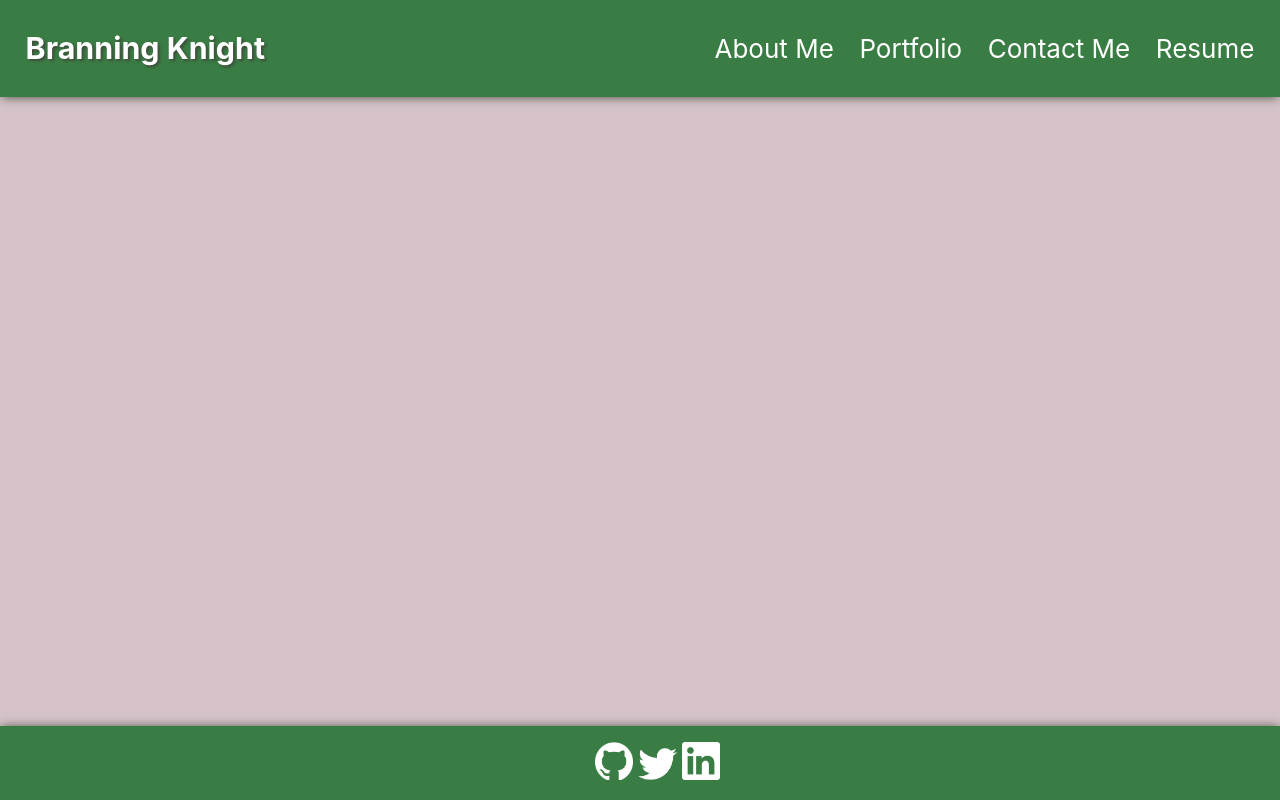
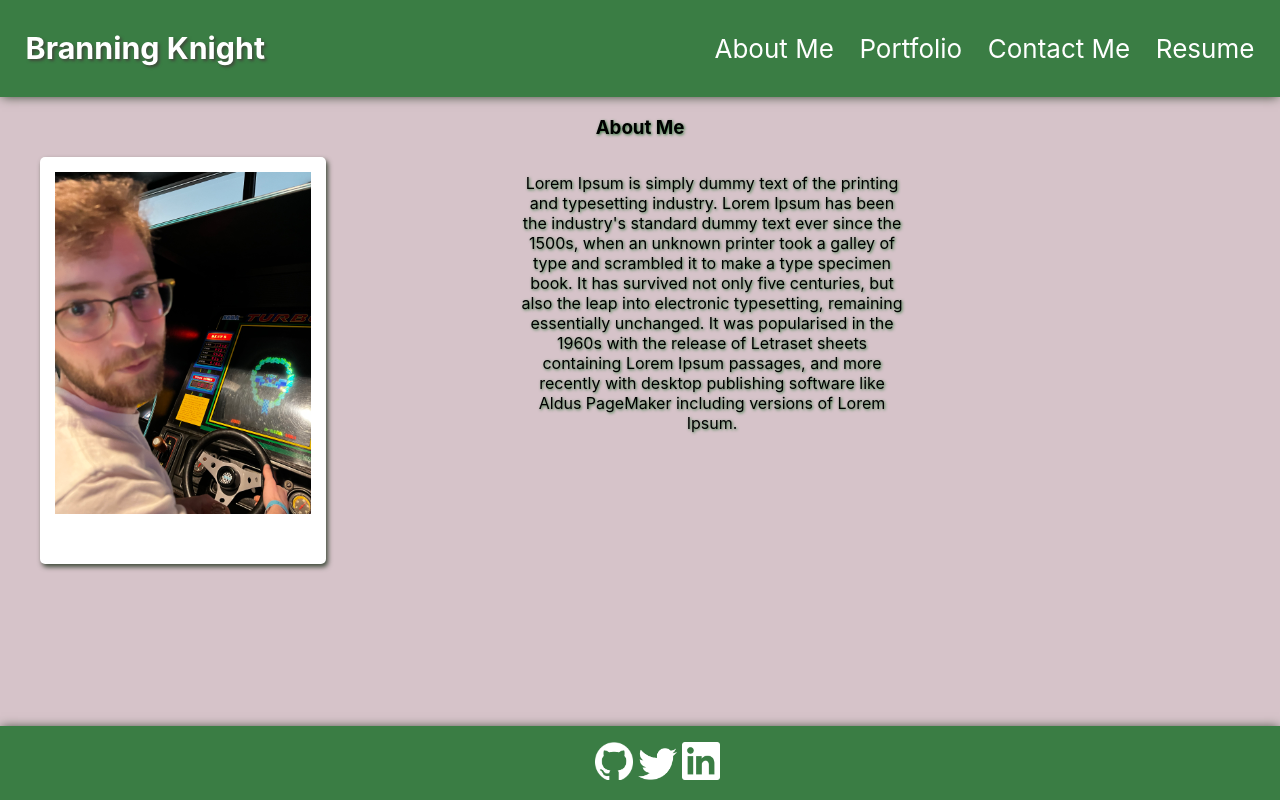
Before and after one commit to BranningK/reactPortfolio, a React (Create React App) app in the folder my-portfolio/: page / in a window 1280 px wide. Built offline with nearby package versions, Linux system fonts and the light colour scheme.

Commit message:
started about me section

```diff
--- a/my-portfolio/src/App.css
+++ b/my-portfolio/src/App.css
@@ -12,7 +12,31 @@
 
 .App {
   text-align: center;
-  background-color: var(--gray);
+}
+
+.aboutContainer{
+  display: grid;
+  color: black;
+  text-shadow: 1px 1px 3px var(--dark-green);
+  margin: 0px 40px 0px 40px;
+}
+
+.infoContainer{
+  display: grid;
+  grid-template-columns: 2fr 3fr;
+}
+
+.bio{
+  max-width: 30vw;
+}
+
+.photoOfMe{
+  padding: 15px;
+  background-color: white;
+  padding-bottom: 50px;
+  border-radius: 5px;
+  min-width: 20vw;
+  box-shadow: 2px 3px 5px  #3f4b3b;
 }
 
 /* .App-logo {
--- a/my-portfolio/src/App.js
+++ b/my-portfolio/src/App.js
@@ -1,11 +1,13 @@
 import './App.css';
 import Header from './components/Header';
 import Footer from './components/Footer';
+import About from './components/pages/About';
 
 function App() {
   return (
   <div className="App">
     <Header />
+    <About />
     {/* <Section /> */}
     <Footer />
   </div>
--- a/my-portfolio/src/components/pages/About.js
+++ b/my-portfolio/src/components/pages/About.js
@@ -0,0 +1,16 @@
+import photoOfMe from '../../assets/photoOfMe.JPG'
+
+function About() {
+  return (
+    <div className='aboutContainer'>
+      <h3>About Me</h3>
+      <div className='infoContainer'>
+        <img className='photoOfMe' src={photoOfMe}></img>
+        <p className='bio'>Lorem Ipsum is simply dummy text of the printing and typesetting industry. Lorem Ipsum has been the industry's standard dummy text ever since the 1500s, when an unknown printer took a galley of type and scrambled it to make a type specimen book. It has survived not only five centuries, but also the leap into electronic typesetting, remaining essentially unchanged. It was popularised in the 1960s with the release of Letraset sheets containing Lorem Ipsum passages, and more recently with desktop publishing software like Aldus PageMaker including versions of Lorem Ipsum.</p>
+      </div>
+
+    </div>
+  )
+}
+
+export default About;
```
Also changed, not shown: my-portfolio/src/assets/photoOfMe.JPG (added).
